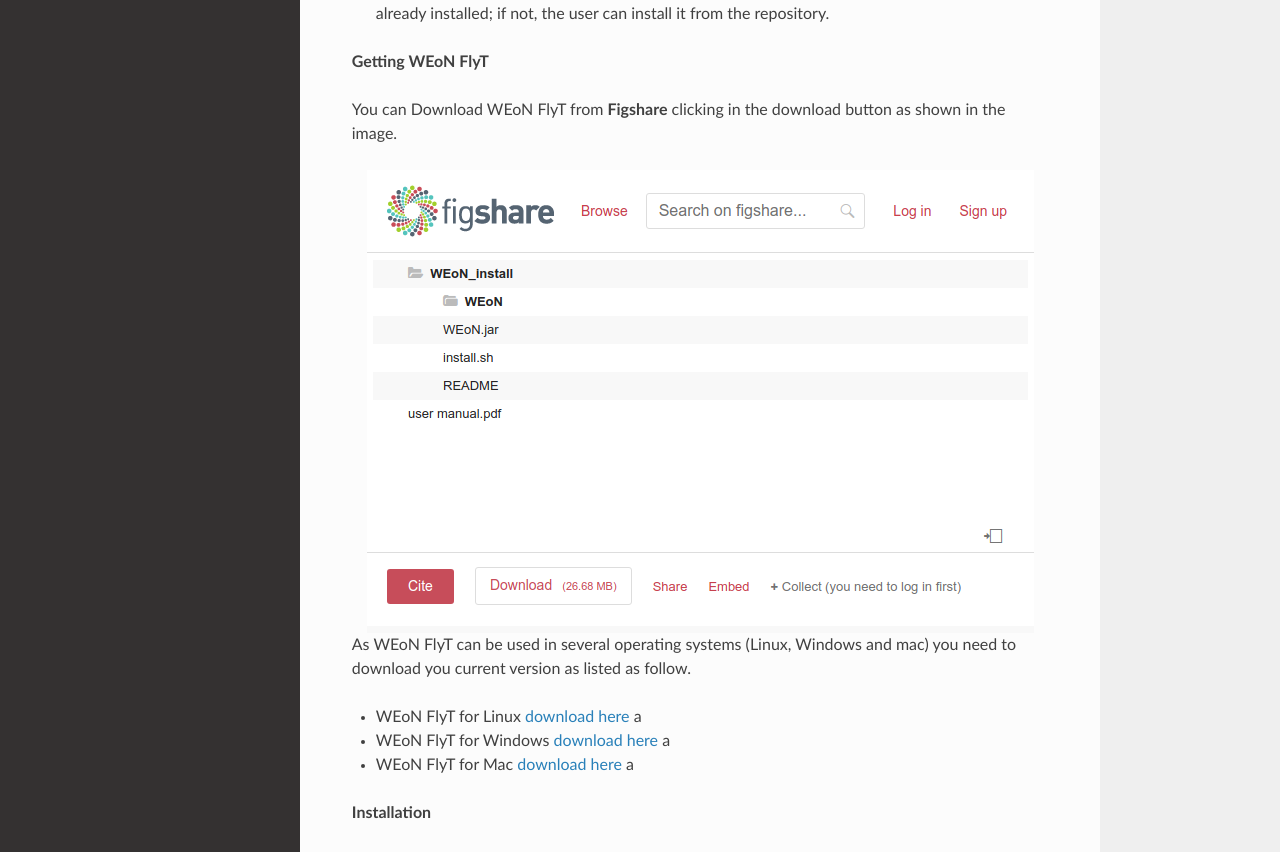
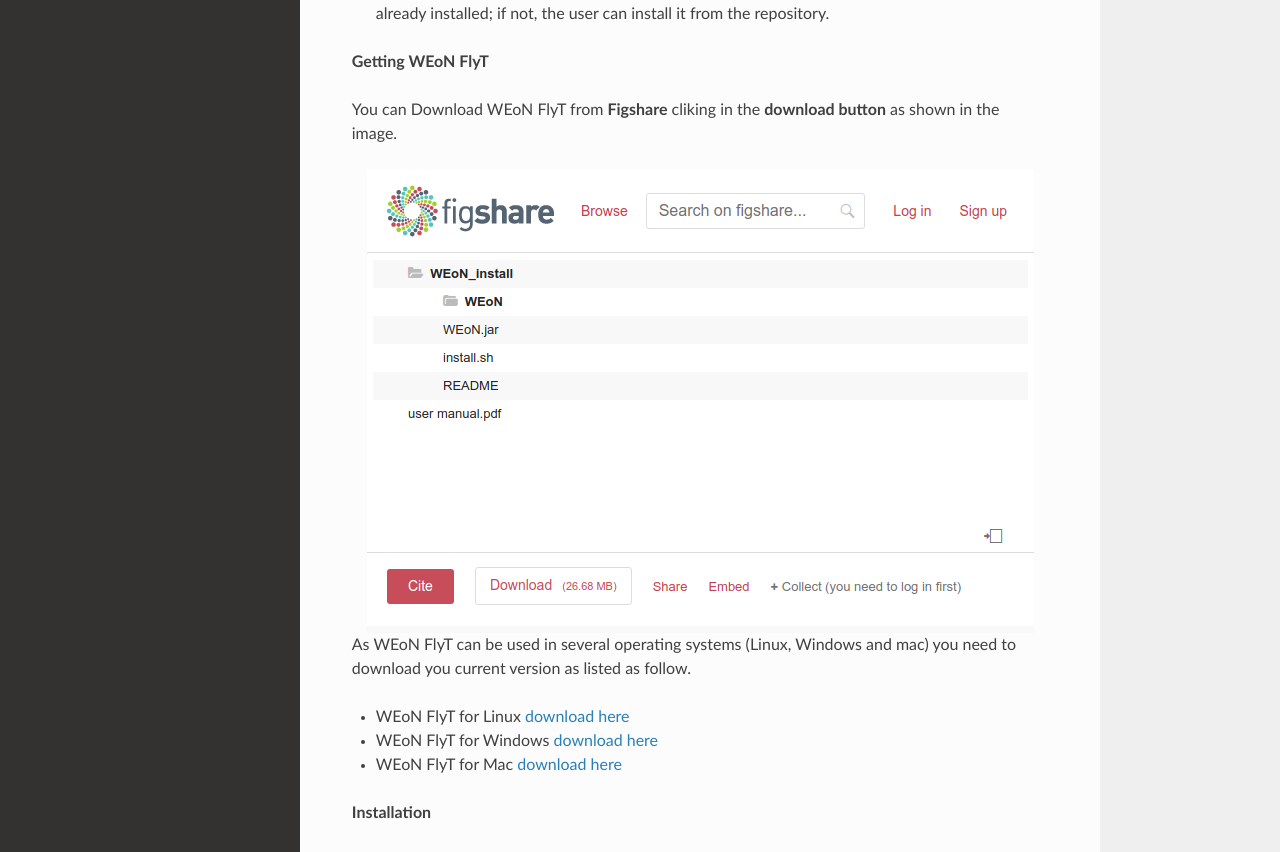
Before and after one commit to networkbiolab/WEoN, a Sphinx documentation site: the page built from docs/installation.rst, in a window 1280 px wide and 1400 px high. Shown: the part 470-1322 px from the top of the window. Built offline with Sphinx 7.4.7 and the Read the Docs theme 2.0.0, drawn with Linux system fonts in a browser that asks for light colours.

Commit message:
Update installation.rst

```diff
--- a/docs/installation.rst
+++ b/docs/installation.rst
@@ -15,21 +15,18 @@
 
 **Getting WEoN FlyT**
 
-You can Download WEoN FlyT from **Figshare** clicking in the download button as shown in the image.
+You can Download WEoN FlyT from **Figshare** cliking in the **download button** as shown in the image.
 
 .. image:: images/download.png
 	:align: center
 
 As WEoN FlyT can be used in several operating systems (Linux, Windows and mac) you need to download you current version as listed as follow.
 
-- WEoN FlyT for Linux `download here <https://figshare.com/articles/WEoN_FlyT_for_Linux/11956758>`_ a
+- WEoN FlyT for Linux `download here <https://figshare.com/articles/WEoN_FlyT_for_Linux/11956758>`_
 
-- WEoN FlyT for Windows `download here <https://figshare.com/articles/WEoN_FlyT_for_windows/11958972>`_ a
+- WEoN FlyT for Windows `download here <https://figshare.com/articles/WEoN_FlyT_for_windows/11958972>`_
 
-- WEoN FlyT for Mac `download here <https://figshare.com/articles/WEoN_FlyT_for_mac/11958942>`_ a
-
-
-
+- WEoN FlyT for Mac `download here <https://figshare.com/articles/WEoN_FlyT_for_mac/11958942>`_
 
 
 
```
